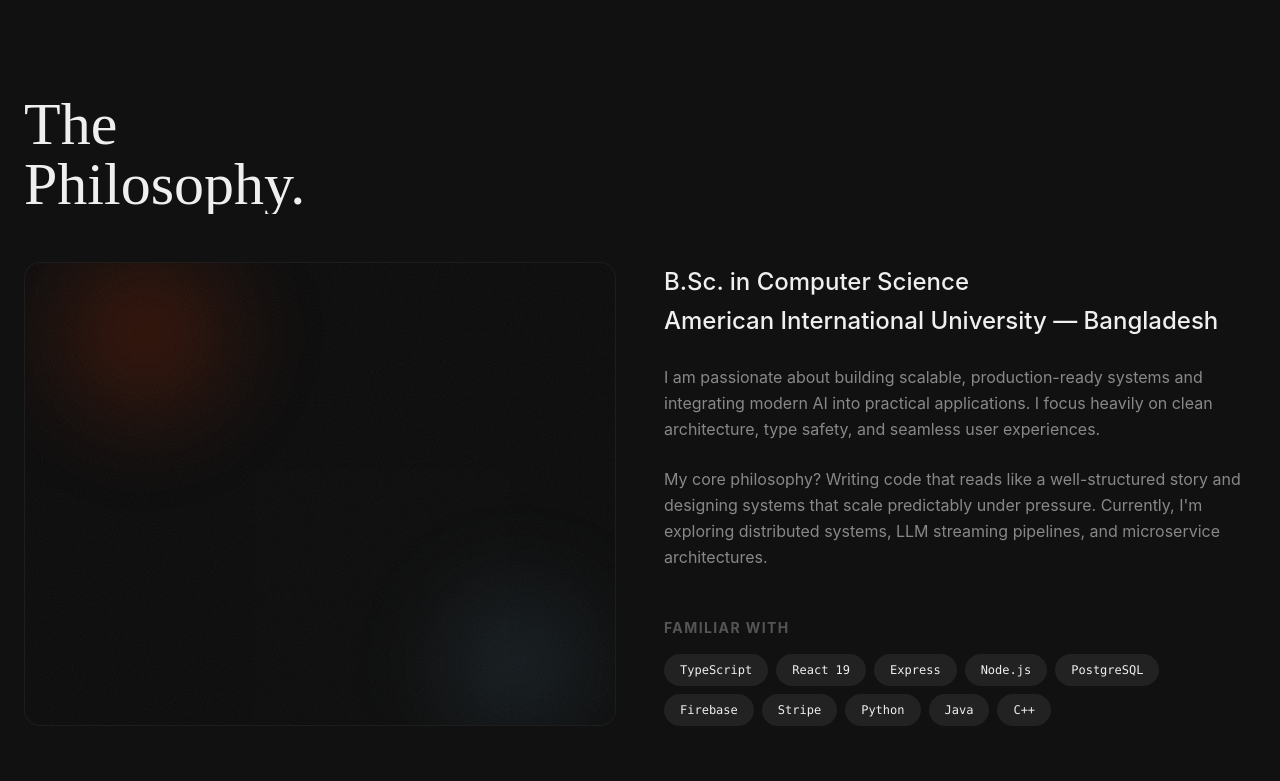
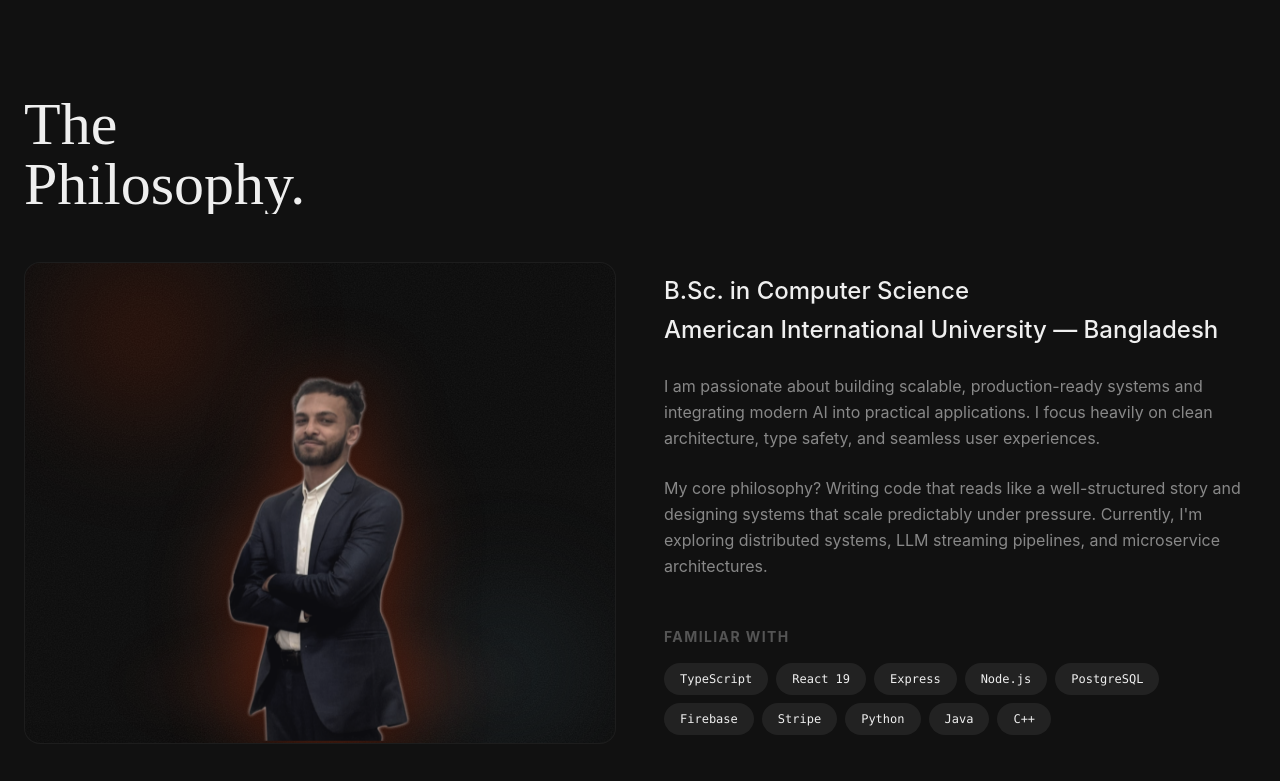
Before and after one commit to iamfardinn/portfolio, a React (Vite) app: page / in a window 1280 px wide. Shown: the part 802-1583 px from the top of the page. Built offline with nearby package versions, Linux system fonts and the light colour scheme.

Commit message:
Picture added

```diff
--- a/src/components/About.tsx
+++ b/src/components/About.tsx
@@ -2,18 +2,19 @@ import React, { useEffect, useRef } from 'react';
 import gsap from 'gsap';
 import { ScrollTrigger } from 'gsap/ScrollTrigger';
 import { TextBlockAnimation } from './ui/text-block-animation';
+import profileImg from '../assets/profile.png';
 
 gsap.registerPlugin(ScrollTrigger);
 
-/* ─── FA Monogram ─────────────────────────────────────────── */
-const FAMonogram: React.FC = () => {
-  const cardRef   = useRef<HTMLDivElement>(null);
-  const blob1Ref  = useRef<HTMLDivElement>(null);
-  const blob2Ref  = useRef<HTMLDivElement>(null);
+/* ─── Profile Card ────────────────────────────────────────── */
+const ProfileCard: React.FC = () => {
+  const cardRef  = useRef<HTMLDivElement>(null);
+  const blob1Ref = useRef<HTMLDivElement>(null);
+  const blob2Ref = useRef<HTMLDivElement>(null);
+  const imgRef   = useRef<HTMLImageElement>(null);
 
   useEffect(() => {
     const ctx = gsap.context(() => {
-
       /* Blobs — slow drift */
       gsap.to(blob1Ref.current, {
         x: 30, y: -20, duration: 6, repeat: -1, yoyo: true, ease: 'sine.inOut',
@@ -21,9 +22,10 @@ const FAMonogram: React.FC = () => {
       gsap.to(blob2Ref.current, {
         x: -25, y: 25, duration: 8, repeat: -1, yoyo: true, ease: 'sine.inOut', delay: 1.5,
       });
-
-
-
+      /* Subtle float on the photo */
+      gsap.to(imgRef.current, {
+        y: -8, duration: 4, repeat: -1, yoyo: true, ease: 'sine.inOut',
+      });
     }, cardRef);
 
     return () => ctx.revert();
@@ -32,9 +34,9 @@ const FAMonogram: React.FC = () => {
   return (
     <div
       ref={cardRef}
-      className="relative flex flex-col items-center justify-center rounded-2xl overflow-hidden select-none"
+      className="relative flex flex-col items-center justify-end rounded-2xl overflow-hidden select-none"
       style={{
-        minHeight: '340px',
+        minHeight: '420px',
         background: '#0c0c0c',
         border: '1px solid rgba(255,255,255,0.07)',
       }}
@@ -54,24 +56,49 @@ const FAMonogram: React.FC = () => {
       {/* Soft aurora blobs */}
       <div ref={blob1Ref} style={{
         position: 'absolute',
-        width: '260px', height: '260px',
+        width: '280px', height: '280px',
         borderRadius: '50%',
-        background: 'radial-gradient(circle, rgba(255,60,0,0.22) 0%, transparent 70%)',
-        top: '-40px', left: '-40px',
-        filter: 'blur(40px)',
+        background: 'radial-gradient(circle, rgba(255,60,0,0.18) 0%, transparent 70%)',
+        top: '-50px', left: '-50px',
+        filter: 'blur(50px)',
         pointerEvents: 'none',
       }} />
       <div ref={blob2Ref} style={{
         position: 'absolute',
-        width: '220px', height: '220px',
+        width: '240px', height: '240px',
         borderRadius: '50%',
-        background: 'radial-gradient(circle, rgba(90,142,166,0.2) 0%, transparent 70%)',
+        background: 'radial-gradient(circle, rgba(90,142,166,0.18) 0%, transparent 70%)',
         bottom: '-30px', right: '-30px',
-        filter: 'blur(40px)',
+        filter: 'blur(50px)',
         pointerEvents: 'none',
       }} />
 
+      {/* Bottom glow under photo */}
+      <div style={{
+        position: 'absolute',
+        bottom: 0, left: '50%', transform: 'translateX(-50%)',
+        width: '70%', height: '120px',
+        background: 'radial-gradient(ellipse, rgba(255,80,30,0.15) 0%, transparent 70%)',
+        filter: 'blur(20px)',
+        pointerEvents: 'none',
+      }} />
 
+      {/* Profile photo */}
+      <img
+        ref={imgRef}
+        src={profileImg}
+        alt="Fardin — profile"
+        style={{
+          position: 'relative',
+          width: '88%',
+          maxWidth: '360px',
+          objectFit: 'contain',
+          objectPosition: 'bottom',
+          display: 'block',
+          marginBottom: 0,
+          filter: 'drop-shadow(0 8px 40px rgba(255,80,30,0.35)) drop-shadow(0 2px 12px rgba(0,0,0,0.6))',
+        }}
+      />
     </div>
   );
 };
@@ -97,7 +124,7 @@ export const About: React.FC = () => {
       </TextBlockAnimation>
 
       <div className="about-grid grid grid-cols-1 md:grid-cols-2 gap-12" style={{ marginTop: '3rem' }}>
-        <FAMonogram />
+        <ProfileCard />
 
         <div className="about-text flex flex-col justify-center">
           <TextBlockAnimation className="text-xl md:text-2xl font-medium mb-6 leading-relaxed">
--- a/vite.config.ts
+++ b/vite.config.ts
@@ -5,6 +5,10 @@ import path from 'path'
 // https://vite.dev/config/
 export default defineConfig({
   plugins: [react()],
+  server: {
+    host: '0.0.0.0',
+    port: 5173,
+  },
   resolve: {
     alias: {
       "@": path.resolve(__dirname, "./src"),
```
Also changed, not shown: src/assets/profile.png (added).
